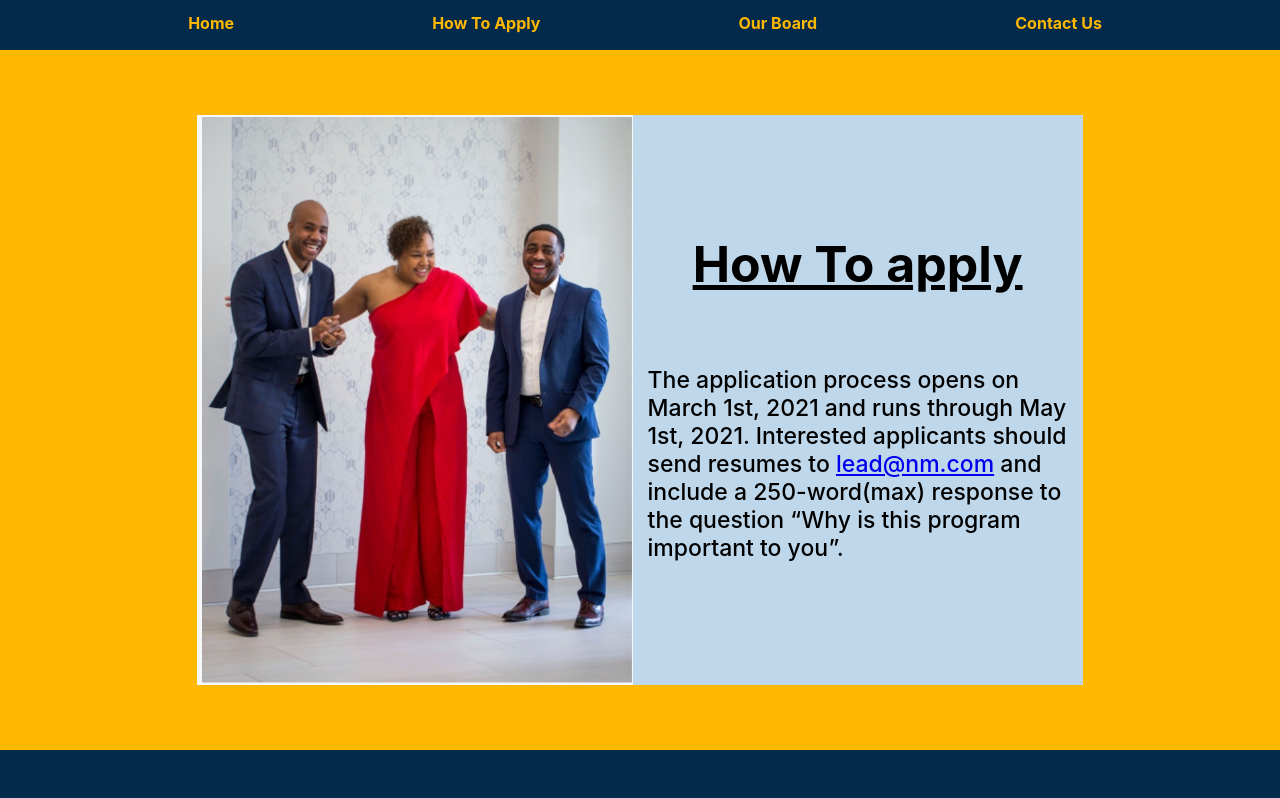
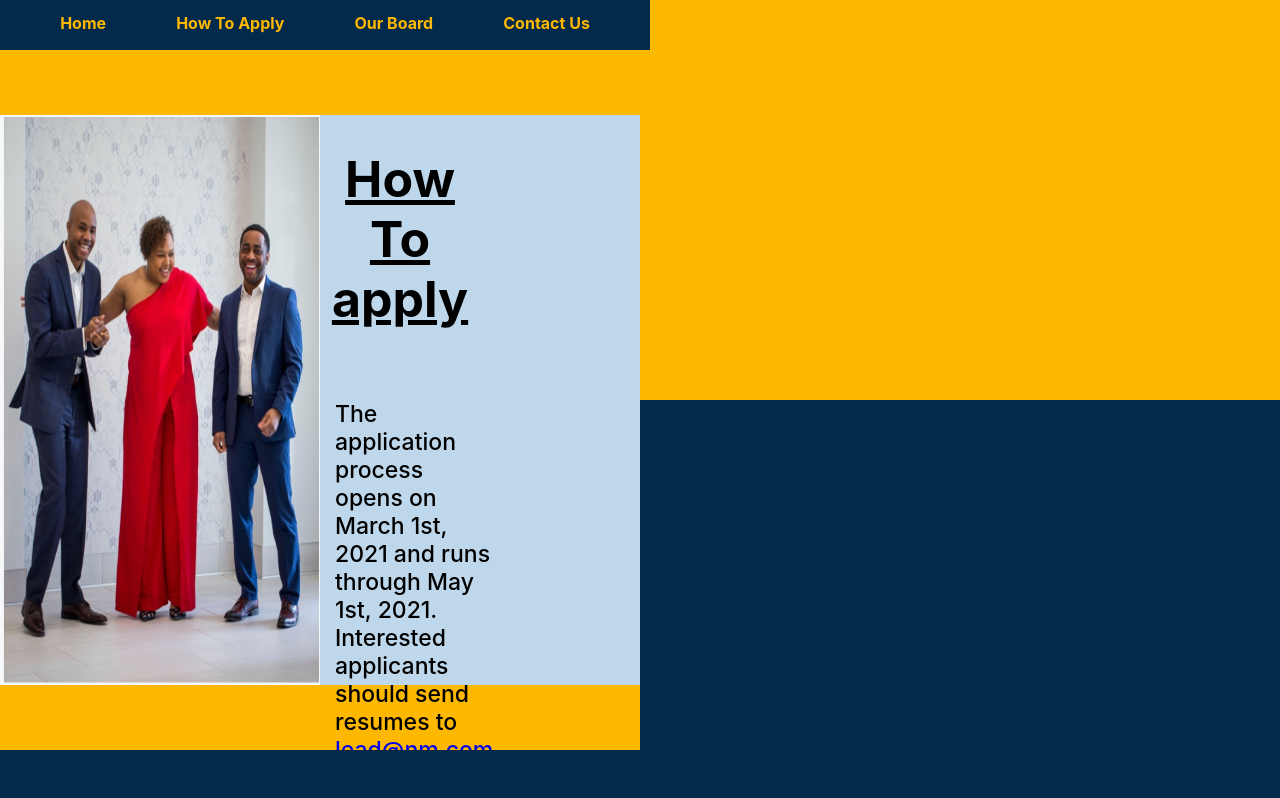
Before and after one commit to tonythomas504/nmsite, a React (Create React App) app: page /howtoapply in a window 1280 px wide. Shown: the top 798 px of the page. Built offline with nearby package versions, Linux system fonts and the light colour scheme.

Commit message:
media queries

```diff
--- a/src/ContactUs.css
+++ b/src/ContactUs.css
@@ -18,6 +18,9 @@
     position: absolute;
     top: 36%; */
     width: auto;
+    @media only screen and (min-width : 768px) {
+        width: 50%;
+    }
 }
 
 .contact_text {
@@ -26,16 +29,25 @@
     background-color: #BFD7EA;
     color: black;
     align-content: center;
+    @media only screen and (min-width : 768px) {
+        width: 50%;
+    }
 }
 
 .contact_text > h1 {
     text-align: center;
     font-size: 50px;
     text-decoration: underline;
+    @media only screen and (min-width : 768px) {
+        width: 50%;
+    }
 }
 
 .contact_paragraph {
     padding: 15px;
     font-size: 23px;
     font-weight: 500;
+    @media only screen and (min-width : 768px) {
+        width: 50%;
+    }
 }
--- a/src/Footer.css
+++ b/src/Footer.css
@@ -4,4 +4,7 @@
     height: 50px;
     width: 100%;
     background-color: #032a4a;
+    @media only screen and (min-width : 768px) {
+        width: 50%;
+    }
 }
--- a/src/Home.css
+++ b/src/Home.css
@@ -4,6 +4,9 @@
     display: flex;
     align-items: center;
     justify-content: center;
+    @media only screen and (min-width : 768px) {
+        width: 50%;
+    }
 }
 
 
@@ -23,6 +26,9 @@
     background-color: #BFD7EA;
     color: black;
     align-content: center;
+    @media only screen and (min-width : 768px) {
+        width: 50%;
+    }
 }
 
 .home_text > h1 {
@@ -35,4 +41,7 @@
     padding: 15px;
     font-size: 23px;
     font-weight: 500;
+    @media only screen and (min-width : 768px) {
+        width: 50%;
+    }
 }
--- a/src/HowToApply.css
+++ b/src/HowToApply.css
@@ -4,6 +4,9 @@
     display: flex;
     align-items: center;
     justify-content: center;
+    @media only screen and (min-width : 768px) {
+        width: 50%;
+    }
 }
 
 
@@ -15,6 +18,9 @@
     position: absolute;
     top: 36%; */
     width: auto;
+    @media only screen and (min-width : 768px) {
+        width: 50%;
+    }
 }
 
 .how_text {
@@ -23,18 +29,27 @@
     background-color: #BFD7EA;
     color: black;
     align-content: center;
+    @media only screen and (min-width : 768px) {
+        width: 50%;
+    }
 }
 
 .how_text > h1 {
     text-align: center;
     font-size: 50px;
     text-decoration: underline;
+    @media only screen and (min-width : 768px) {
+        width: 50%;
+    }
 }
 
 .how_paragraph {
     padding: 15px;
     font-size: 23px;
     font-weight: 500;
+    @media only screen and (min-width : 768px) {
+        width: 50%;
+    }
 }
 
 
--- a/src/Navbar.css
+++ b/src/Navbar.css
@@ -10,7 +10,9 @@
     justify-content: space-evenly;
     list-style: none;
     background-color: #032a4a;
-
+    @media only screen and (min-width : 768px) {
+        width: 50%;
+    }
 }
 
 .navbar_layout li a {
--- a/src/Ourboard.css
+++ b/src/Ourboard.css
@@ -3,6 +3,9 @@
     margin: 0;
     background-color: #ffb800;
     height: 100vh;
+    @media only screen and (min-width : 768px) {
+        width: 50%;
+    }
 }
 .header {
     text-decoration: underline;
@@ -11,7 +14,9 @@
     text-align: center;
     position: relative;
     top: 50px;
-
+    @media only screen and (min-width : 768px) {
+        width: 50%;
+    }
 }
 
 .ourboard {
@@ -25,11 +30,17 @@
     font-weight: 500;
     padding-inline: 80px;
     padding-top: 75px;
+    @media only screen and (min-width : 768px) {
+        width: 50%;
+    }
 }
 
 .image {
     height: 250px;
     width: auto;
+    @media only screen and (min-width : 768px) {
+        width: 50%;
+    }
 }
 
 .david > h3 {
```
